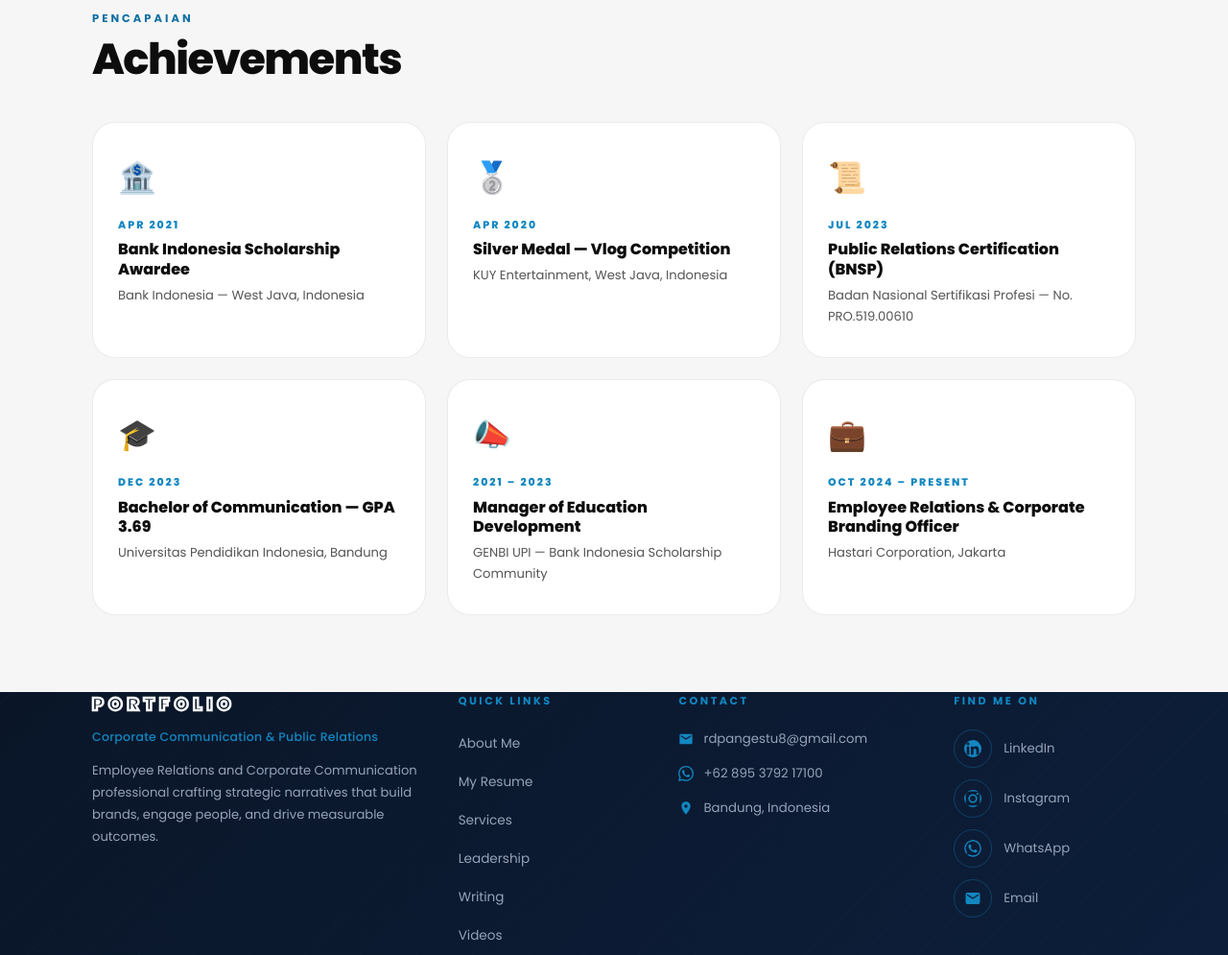
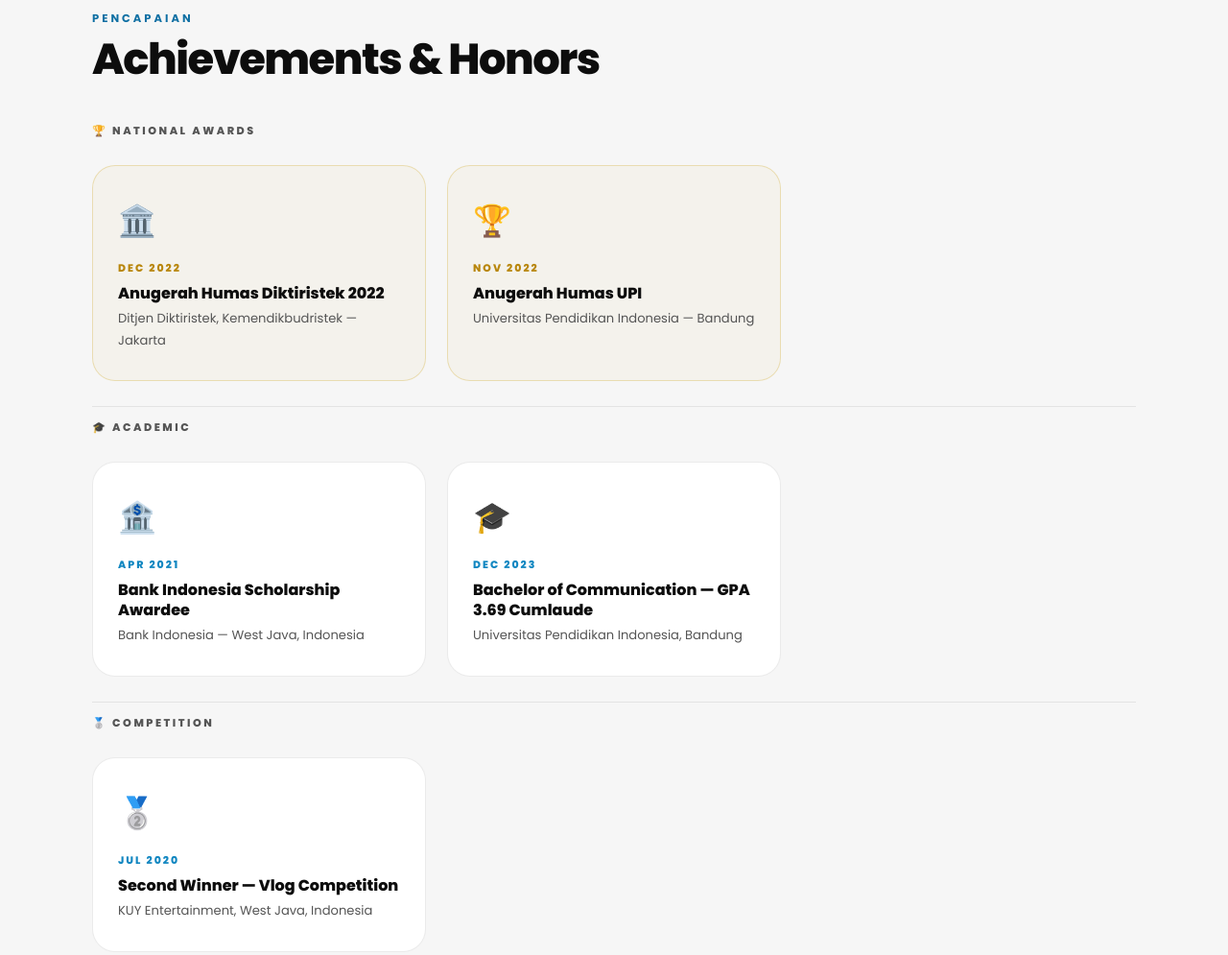
Before and after one commit to rzkidwip/portfolio, a plain HTML site: page about.html in a window 1280 px wide. Shown: the part 1640-2635 px from the top of the page at 96% size. Drawn offline with Linux system fonts and the light colour scheme.

Commit message:
Add Diktiristek & Humas UPI awards to About and Resume pages
Co-Authored-By: Claude Sonnet 4.6 <noreply@anthropic.com>

```diff
--- a/about.html
+++ b/about.html
@@ -162,8 +162,28 @@
     <section class="achievements-section">
       <div class="container">
         <p class="section-eyebrow reveal">Pencapaian</p>
-        <h2 class="section-heading reveal">Achievements</h2>
+        <h2 class="section-heading reveal">Achievements &amp; Honors</h2>
         <div class="ach-grid">
+
+          <!-- 🏆 National Awards -->
+          <div class="ach-cat reveal">🏆 National Awards</div>
+
+          <div class="ach-card ach-national reveal">
+            <span class="ach-icon">🏛️</span>
+            <p class="ach-year">Dec 2022</p>
+            <h3 class="ach-title">Anugerah Humas Diktiristek 2022</h3>
+            <p class="ach-org">Ditjen Diktiristek, Kemendikbudristek — Jakarta</p>
+          </div>
+
+          <div class="ach-card ach-national reveal">
+            <span class="ach-icon">🏆</span>
+            <p class="ach-year">Nov 2022</p>
+            <h3 class="ach-title">Anugerah Humas UPI</h3>
+            <p class="ach-org">Universitas Pendidikan Indonesia — Bandung</p>
+          </div>
+
+          <!-- 🎓 Academic -->
+          <div class="ach-cat reveal">🎓 Academic</div>
 
           <div class="ach-card reveal">
             <span class="ach-icon">🏦</span>
@@ -173,38 +193,30 @@
           </div>
 
           <div class="ach-card reveal">
+            <span class="ach-icon">🎓</span>
+            <p class="ach-year">Dec 2023</p>
+            <h3 class="ach-title">Bachelor of Communication — GPA 3.69 Cumlaude</h3>
+            <p class="ach-org">Universitas Pendidikan Indonesia, Bandung</p>
+          </div>
+
+          <!-- 🥈 Competition -->
+          <div class="ach-cat reveal">🥈 Competition</div>
+
+          <div class="ach-card reveal">
             <span class="ach-icon">🥈</span>
-            <p class="ach-year">Apr 2020</p>
-            <h3 class="ach-title">Silver Medal — Vlog Competition</h3>
+            <p class="ach-year">Jul 2020</p>
+            <h3 class="ach-title">Second Winner — Vlog Competition</h3>
             <p class="ach-org">KUY Entertainment, West Java, Indonesia</p>
           </div>
+
+          <!-- 💼 Professional -->
+          <div class="ach-cat reveal">💼 Professional</div>
 
           <div class="ach-card reveal">
             <span class="ach-icon">📜</span>
             <p class="ach-year">Jul 2023</p>
             <h3 class="ach-title">Public Relations Certification (BNSP)</h3>
             <p class="ach-org">Badan Nasional Sertifikasi Profesi — No. PRO.519.00610</p>
-          </div>
-
-          <div class="ach-card reveal">
-            <span class="ach-icon">🎓</span>
-            <p class="ach-year">Dec 2023</p>
-            <h3 class="ach-title">Bachelor of Communication — GPA 3.69</h3>
-            <p class="ach-org">Universitas Pendidikan Indonesia, Bandung</p>
-          </div>
-
-          <div class="ach-card reveal">
-            <span class="ach-icon">📣</span>
-            <p class="ach-year">2021 – 2023</p>
-            <h3 class="ach-title">Manager of Education Development</h3>
-            <p class="ach-org">GENBI UPI — Bank Indonesia Scholarship Community</p>
-          </div>
-
-          <div class="ach-card reveal">
-            <span class="ach-icon">💼</span>
-            <p class="ach-year">Oct 2024 – Present</p>
-            <h3 class="ach-title">Employee Relations &amp; Corporate Branding Officer</h3>
-            <p class="ach-org">Hastari Corporation, Jakarta</p>
           </div>
 
         </div>
--- a/css/style.css
+++ b/css/style.css
@@ -1871,6 +1871,21 @@ button { font-family: inherit; cursor: pointer; border: none; background: none;
 .ach-year { font-size: 0.68rem; font-weight: 800; letter-spacing: 2px; text-transform: uppercase; color: var(--y); margin-bottom: 6px; }
 .ach-title { font-size: 1rem; font-weight: 800; color: var(--black); margin-bottom: 5px; line-height: 1.3; }
 .ach-org { font-size: 0.82rem; color: var(--muted); }
+.ach-cat {
+  grid-column: 1 / -1;
+  font-size: 0.7rem; font-weight: 800; letter-spacing: 2.5px;
+  text-transform: uppercase; color: var(--muted);
+  padding: 12px 0 4px;
+  border-top: 1.5px solid var(--border);
+  margin-top: 4px;
+}
+.ach-cat:first-child { border-top: none; margin-top: 0; padding-top: 0; }
+.ach-card.ach-national {
+  background: rgba(212,175,55,0.05);
+  border-color: rgba(212,175,55,0.32);
+}
+.ach-card.ach-national .ach-year { color: #b8860b; }
+.ach-card.ach-national:hover { border-color: rgba(212,175,55,0.55); }
 
 /* ============================================================
    TOOLS SECTION (in resume.html)
```
Also changed, not shown: resume.html (+35 -9 lines).
